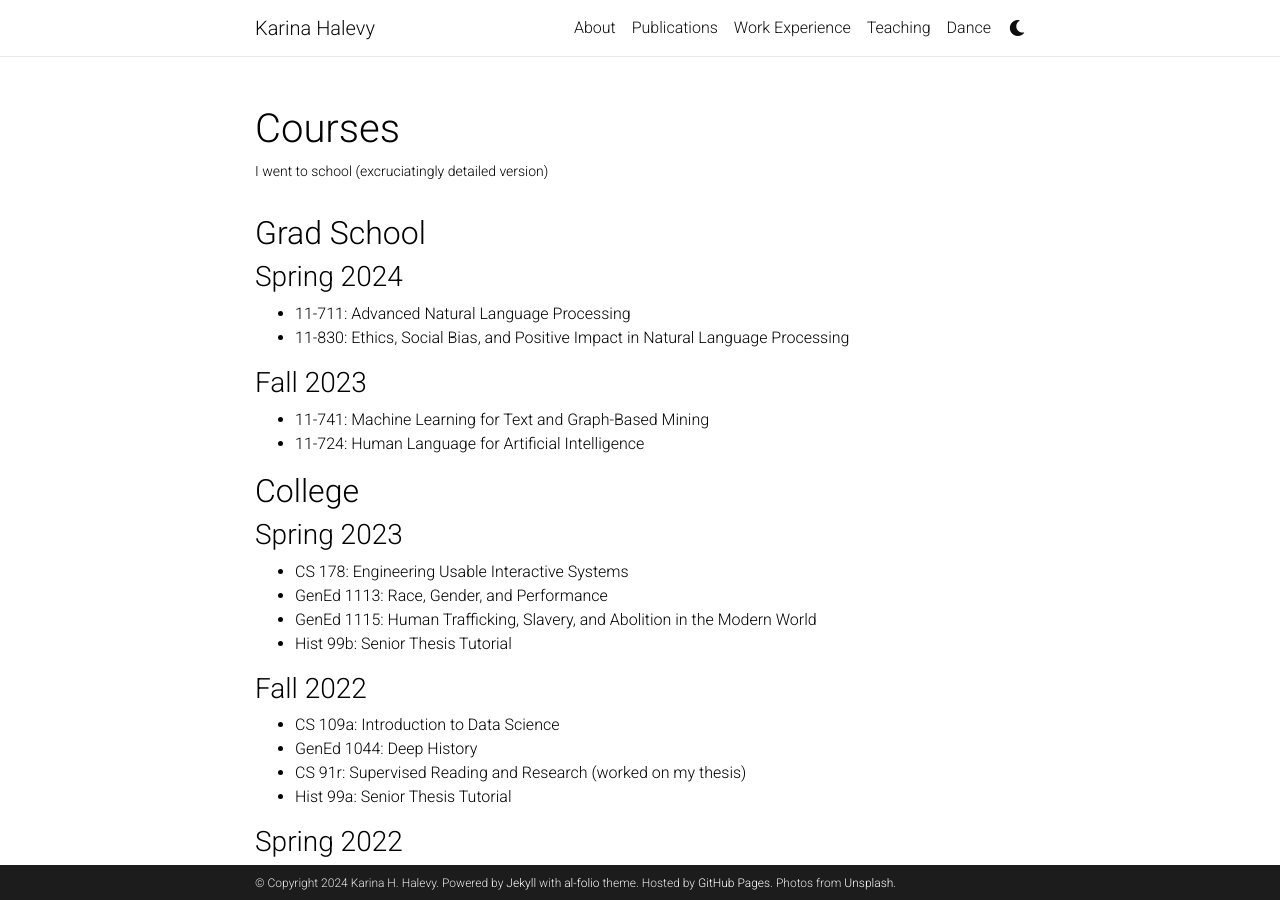
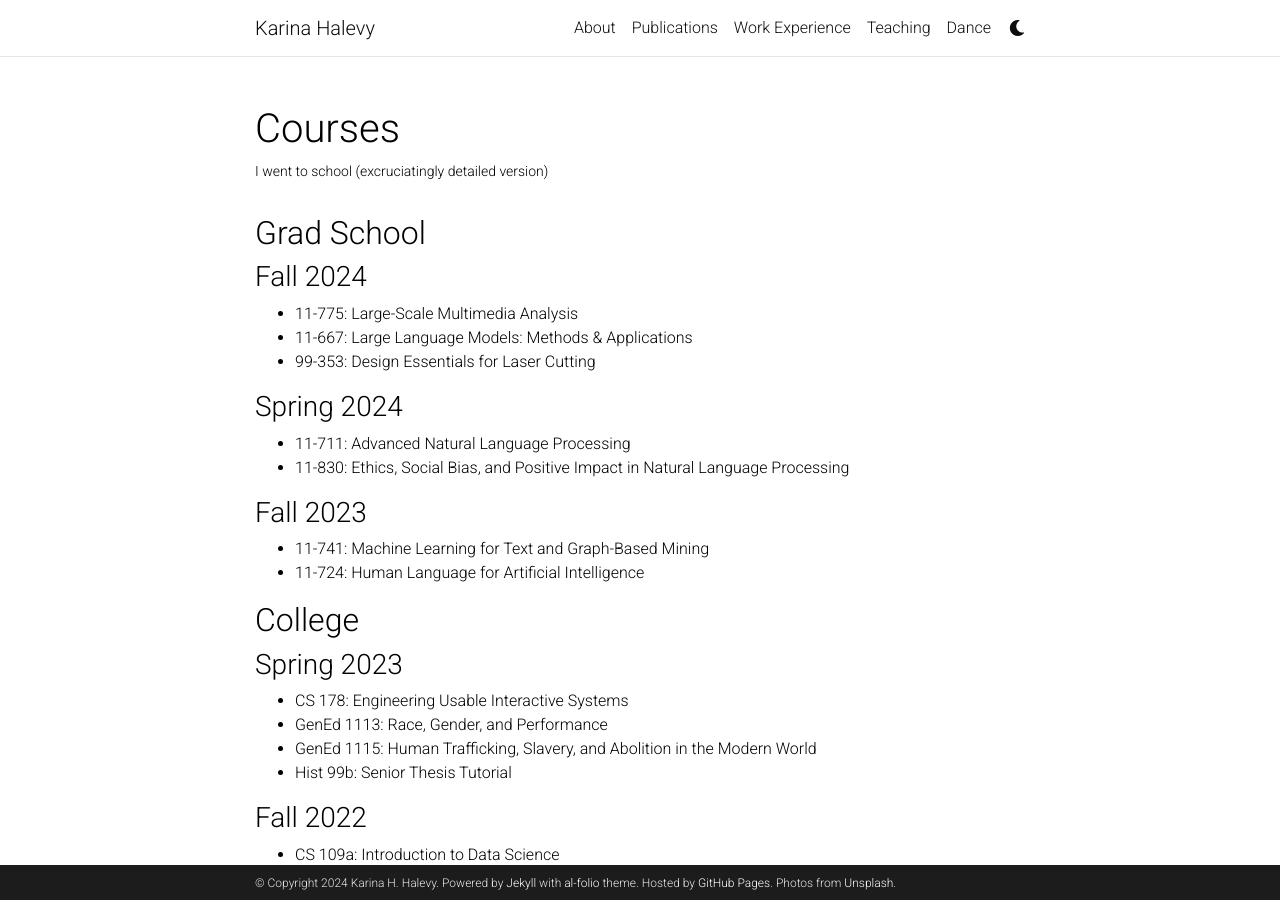
Before and after one commit to ENSCMA2/enscma2.github.io, a Jekyll site: the page built from _pages/courses.md, in a window 1280 px wide and 900 px high. Built offline with Jekyll 4.4.1, drawn with Linux system fonts in a browser that asks for light colours; comment, search, counter and statistics services are not loaded; a style sheet for code colours, icons or effects is not loaded.

Commit message:
Update courses.md

```diff
--- a/_pages/courses.md
+++ b/_pages/courses.md
@@ -8,6 +8,11 @@ display_categories: [work, fun]
 horizontal: false
 ---
 ## Grad School
+### Fall 2024
+- 11-775: Large-Scale Multimedia Analysis
+- 11-667: Large Language Models: Methods & Applications
+- 99-353: Design Essentials for Laser Cutting
+
 ### Spring 2024
 - 11-711: Advanced Natural Language Processing
 - 11-830: Ethics, Social Bias, and Positive Impact in Natural Language Processing
```
